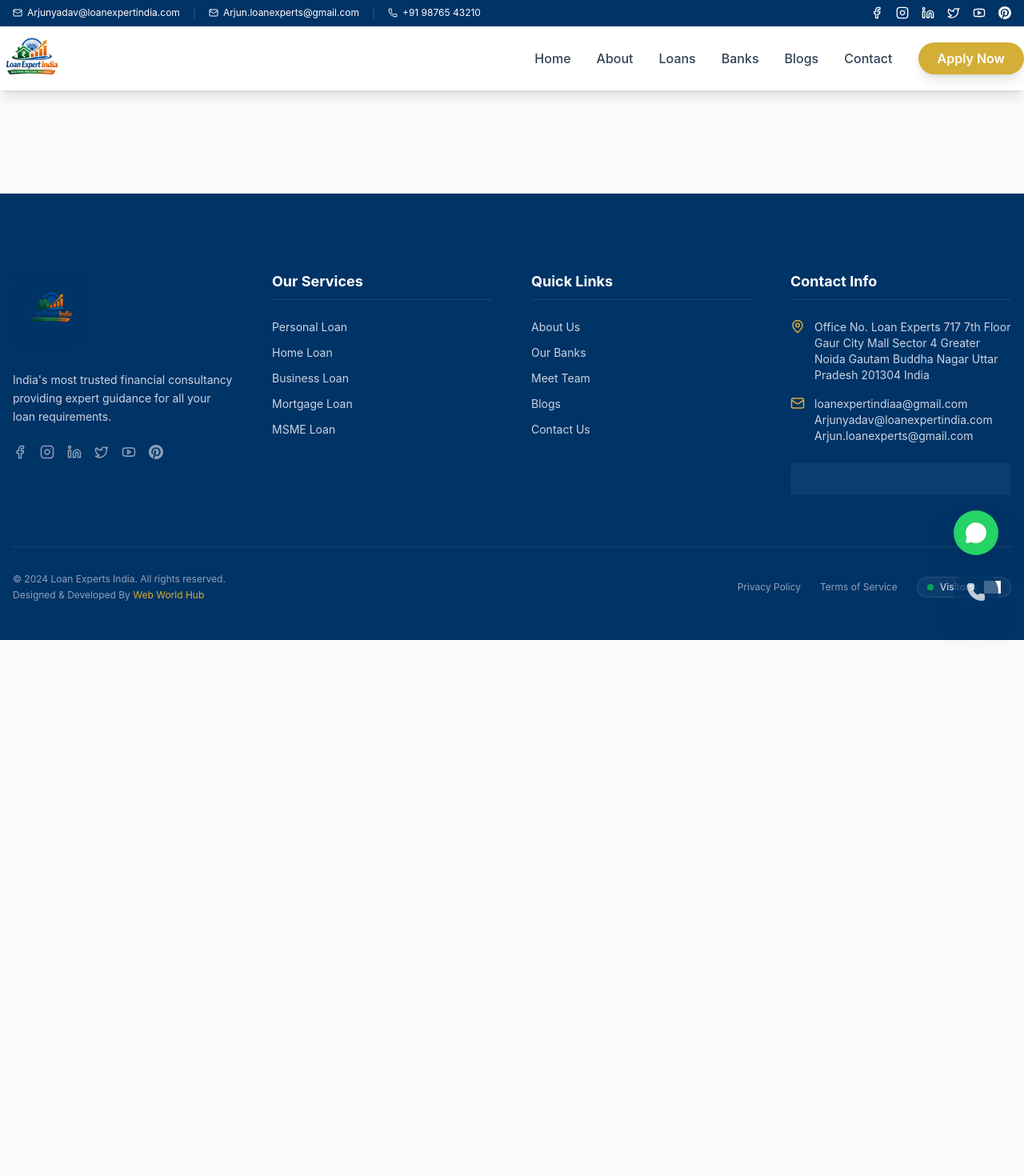
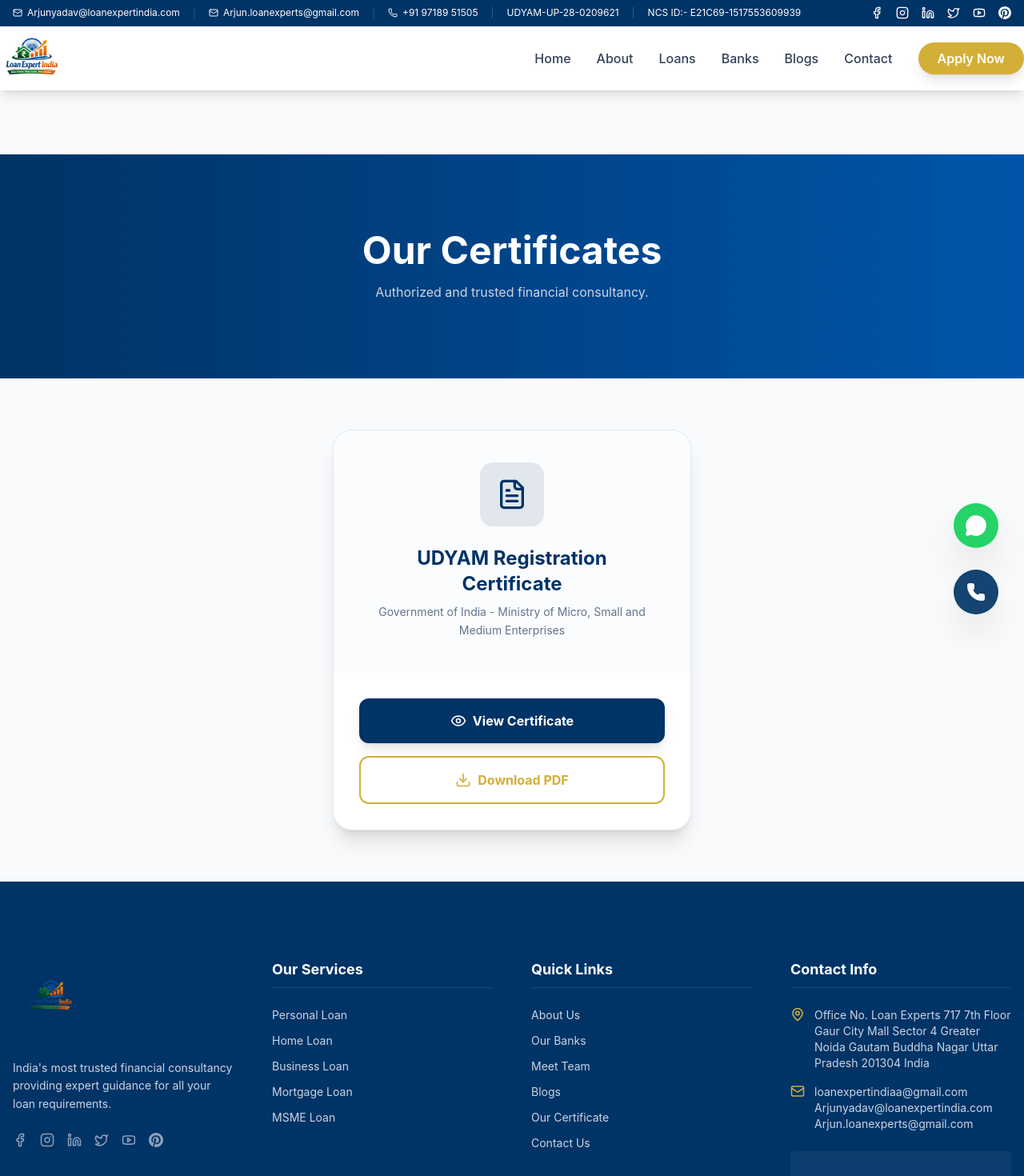
Before and after one commit to vikassolankey/loan-experts-india, a React (Vite) app: page /certificate in a window 1280 px wide. Shown: the top 1470 px of the page at 80% size. Before the commit the page ends 800 px from the top, so only its background shows below. Built offline with nearby package versions, Linux system fonts and the light colour scheme; grey boxes are pictures that could not be loaded.

Commit message:
Refactor CertificatePage: smaller card, added View and Download buttons

```diff
--- a/src/App.tsx
+++ b/src/App.tsx
@@ -16,6 +16,7 @@
 const TeamPage = lazy(() => import('./pages/TeamPage'));
 const BlogsPage = lazy(() => import('./pages/BlogsPage'));
 const ContactPage = lazy(() => import('./pages/ContactPage'));
+const CertificatePage = lazy(() => import('./pages/CertificatePage'));
 
 // Loading component
 const PageLoader = () => (
@@ -42,6 +43,7 @@
                 <Route path="/team" element={<TeamPage />} />
                 <Route path="/blogs" element={<BlogsPage />} />
                 <Route path="/contact" element={<ContactPage />} />
+                <Route path="/certificate" element={<CertificatePage />} />
               </Routes>
             </AnimatePresence>
           </Suspense>
--- a/src/components/layout/FloatingButtons.tsx
+++ b/src/components/layout/FloatingButtons.tsx
@@ -3,7 +3,7 @@
 import { Phone, MessageCircle } from 'lucide-react';
 
 const FloatingButtons = () => {
-  const phoneNumber = "+919876543210";
+  const phoneNumber = "+91 97189 51505";
   const whatsappMessage = encodeURIComponent("Hello! I'm interested in your loan services. Could you please provide more information?");
 
   return (
--- a/src/components/layout/Footer.tsx
+++ b/src/components/layout/Footer.tsx
@@ -1,4 +1,5 @@
 import React from 'react';
+import { Link } from 'react-router-dom';
 import { Facebook, Instagram, Linkedin, Twitter, Youtube, MapPin, Phone, Mail } from 'lucide-react';
 import Pinterest from '../common/Pinterest';
 
@@ -37,11 +38,12 @@
         <div>
           <h4 className="font-bold text-lg mb-6 border-b border-white/10 pb-2">Quick Links</h4>
           <ul className="space-y-3 text-slate-300 text-sm">
-            <li className="hover:text-finance-gold cursor-pointer transition-colors">About Us</li>
-            <li className="hover:text-finance-gold cursor-pointer transition-colors">Our Banks</li>
-            <li className="hover:text-finance-gold cursor-pointer transition-colors">Meet Team</li>
-            <li className="hover:text-finance-gold cursor-pointer transition-colors">Blogs</li>
-            <li className="hover:text-finance-gold cursor-pointer transition-colors">Contact Us</li>
+            <li><Link to="/about" className="hover:text-finance-gold transition-colors">About Us</Link></li>
+            <li><Link to="/banks" className="hover:text-finance-gold transition-colors">Our Banks</Link></li>
+            <li><Link to="/team" className="hover:text-finance-gold transition-colors">Meet Team</Link></li>
+            <li><Link to="/blogs" className="hover:text-finance-gold transition-colors">Blogs</Link></li>
+            <li><Link to="/certificate" className="hover:text-finance-gold transition-colors">Our Certificate</Link></li>
+            <li><Link to="/contact" className="hover:text-finance-gold transition-colors">Contact Us</Link></li>
           </ul>
         </div>
 
--- a/src/components/layout/TopHeader.tsx
+++ b/src/components/layout/TopHeader.tsx
@@ -35,8 +35,17 @@
           href="tel:+919876543210"
           className="flex items-center gap-1.5 hover:text-finance-gold transition-colors whitespace-nowrap"
         >
-          <Phone size={12} /> +91 98765 43210
+          <Phone size={12} /> +91 97189 51505
         </a>
+
+        <span className="text-white/20 hidden md:inline">|</span>
+
+          <span>UDYAM-UP-28-0209621</span>
+
+
+        <span className="text-white/20 hidden md:inline">|</span>
+          <span>NCS ID:- E21C69-1517553609939</span>
+
       </div>
       <div className="flex items-center gap-4">
         <motion.a
--- a/src/components/sections/ContactSection.tsx
+++ b/src/components/sections/ContactSection.tsx
@@ -130,7 +130,7 @@
                   <div className="w-12 h-12 rounded-xl bg-white shadow-md flex items-center justify-center text-finance-blue flex-shrink-0"><Phone /></div>
                   <div>
                     <h4 className="font-bold text-finance-blue mb-1">Call Us</h4>
-                    <p className="text-slate-600 text-sm">+91 98765 43210</p>
+                    <p className="text-slate-600 text-sm">+91 97189 51505</p>
                   </div>
                 </div>
                 <div className="flex gap-4">
--- /dev/null
+++ b/src/pages/CertificatePage.tsx
@@ -0,0 +1,52 @@
+import React from 'react';
+import { motion } from 'framer-motion';
+import { FileText, Eye, Download } from 'lucide-react';
+
+const CertificatePage = () => (
+  <motion.div
+    initial={{ opacity: 0 }}
+    animate={{ opacity: 1 }}
+    className="pt-20 min-h-screen bg-slate-50"
+  >
+    <div className="gradient-blue py-24 text-white text-center">
+      <h1 className="text-5xl font-bold mb-4">Our Certificates</h1>
+      <p className="text-slate-300">Authorized and trusted financial consultancy.</p>
+    </div>
+
+    <div className="max-w-7xl mx-auto px-4 py-16 flex justify-center">
+      <div className="max-w-md w-full bg-white rounded-3xl shadow-xl overflow-hidden border border-slate-200 hover:shadow-2xl transition-shadow duration-300">
+        <div className="p-10 text-center border-b border-slate-50 bg-slate-50/50">
+          <div className="w-20 h-20 bg-finance-blue/10 rounded-2xl flex items-center justify-center text-finance-blue mx-auto mb-6">
+            <FileText size={40} />
+          </div>
+          <h2 className="text-2xl font-bold text-finance-blue mb-2">UDYAM Registration Certificate</h2>
+          <p className="text-slate-500 text-sm leading-relaxed">
+            Government of India - Ministry of Micro, Small and Medium Enterprises
+          </p>
+        </div>
+
+        <div className="p-8 flex flex-col gap-4">
+          <a
+            href="/gallery/udyam.pdf"
+            target="_blank"
+            rel="noopener noreferrer"
+            className="flex items-center justify-center gap-2 bg-finance-blue text-white py-4 rounded-xl font-bold hover:bg-opacity-90 transition-all shadow-lg group"
+          >
+            <Eye size={20} className="group-hover:scale-110 transition-transform" />
+            View Certificate
+          </a>
+          <a
+            href="/gallery/udyam.pdf"
+            download
+            className="flex items-center justify-center gap-2 bg-white border-2 border-finance-gold text-finance-gold py-4 rounded-xl font-bold hover:bg-finance-gold hover:text-white transition-all group"
+          >
+            <Download size={20} className="group-hover:translate-y-0.5 transition-transform" />
+            Download PDF
+          </a>
+        </div>
+      </div>
+    </div>
+  </motion.div>
+);
+
+export default CertificatePage;
```
Also changed, not shown: 2 other files (tests, documents, lock files or other folders).
